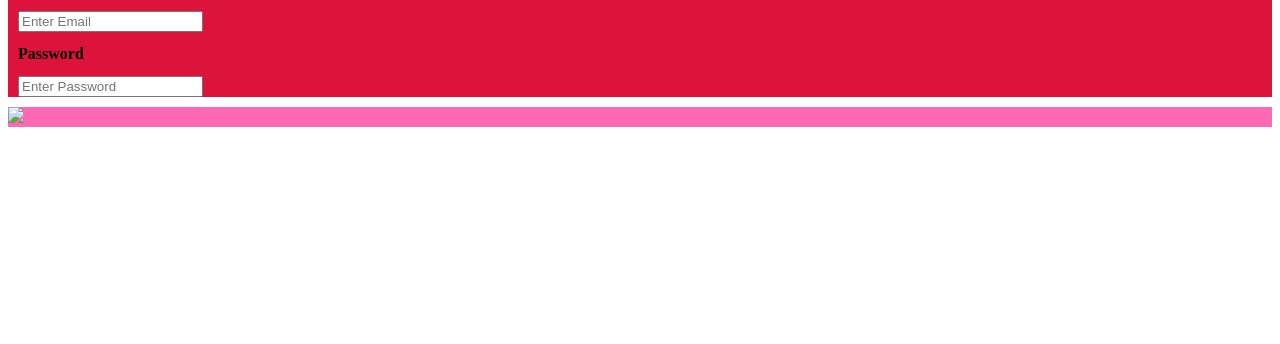
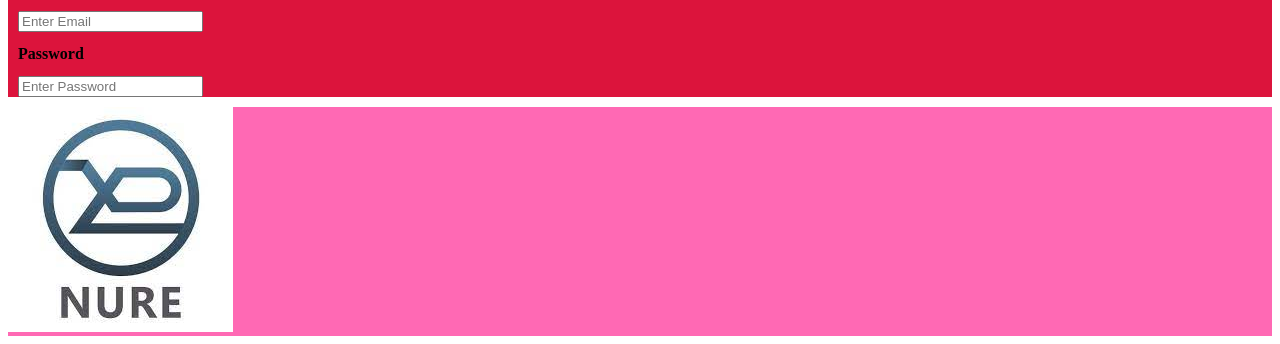
Before and after one commit to GodDmitrii/LB1_Internet_Technologies, a plain HTML site: page src/index.html in a window 1280 px wide. Shown: the part 751-1095 px from the top of the page. Before the commit the page ends 886 px from the top, so only its background shows below. Drawn offline with Linux system fonts and the light colour scheme; the site is published under a folder, as on GitHub Pages, so addresses that start at the root find nothing.

Commit message:
Changed images adress

```diff
--- a/src/index.html
+++ b/src/index.html
@@ -4,7 +4,7 @@
     <meta charset="UTF-8">
     <meta http-equiv="X-UA-Compatible" content="IE=edge">
     <meta name="viewport" content="width=device-width, initial-scale=1.0">
-    <link rel="shortcut icon" href="/images/favicon.ico" type="image/x-icon">
+    <link rel="shortcut icon" href="images/favicon.ico" type="image/x-icon">
     <title>LB1 Internet Tecnologies</title>
 </head>
 <body>
@@ -133,7 +133,7 @@
 
     </div>
     <div style="margin-top: 10px; background-color: hotpink;">
-        <a href = "https://nure.ua/"><img src="/images/nure.jpeg"></a>
+        <a href = "https://nure.ua/"><img src="images/nure.jpeg"></a>
     </div>
 </body>
 </html>
```
